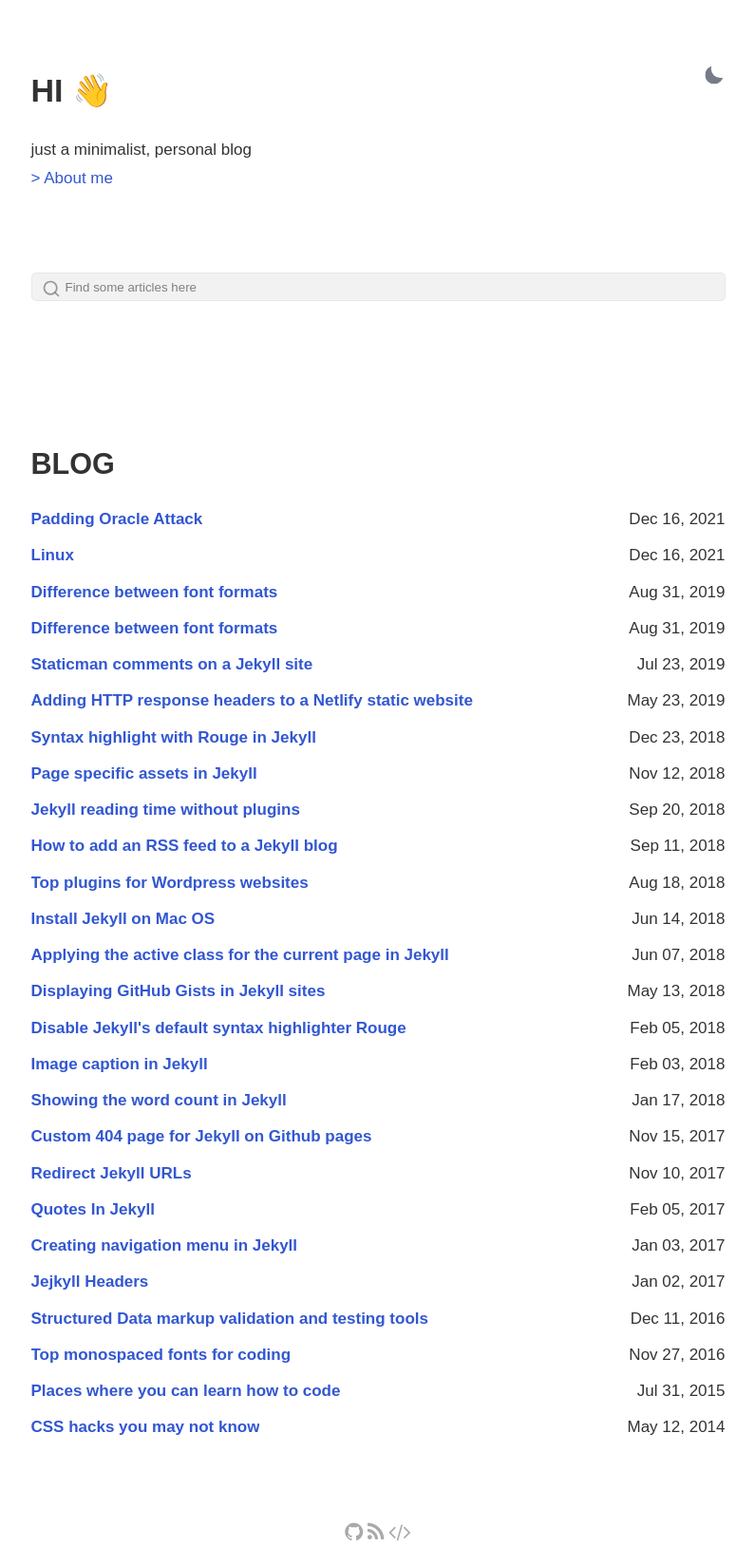
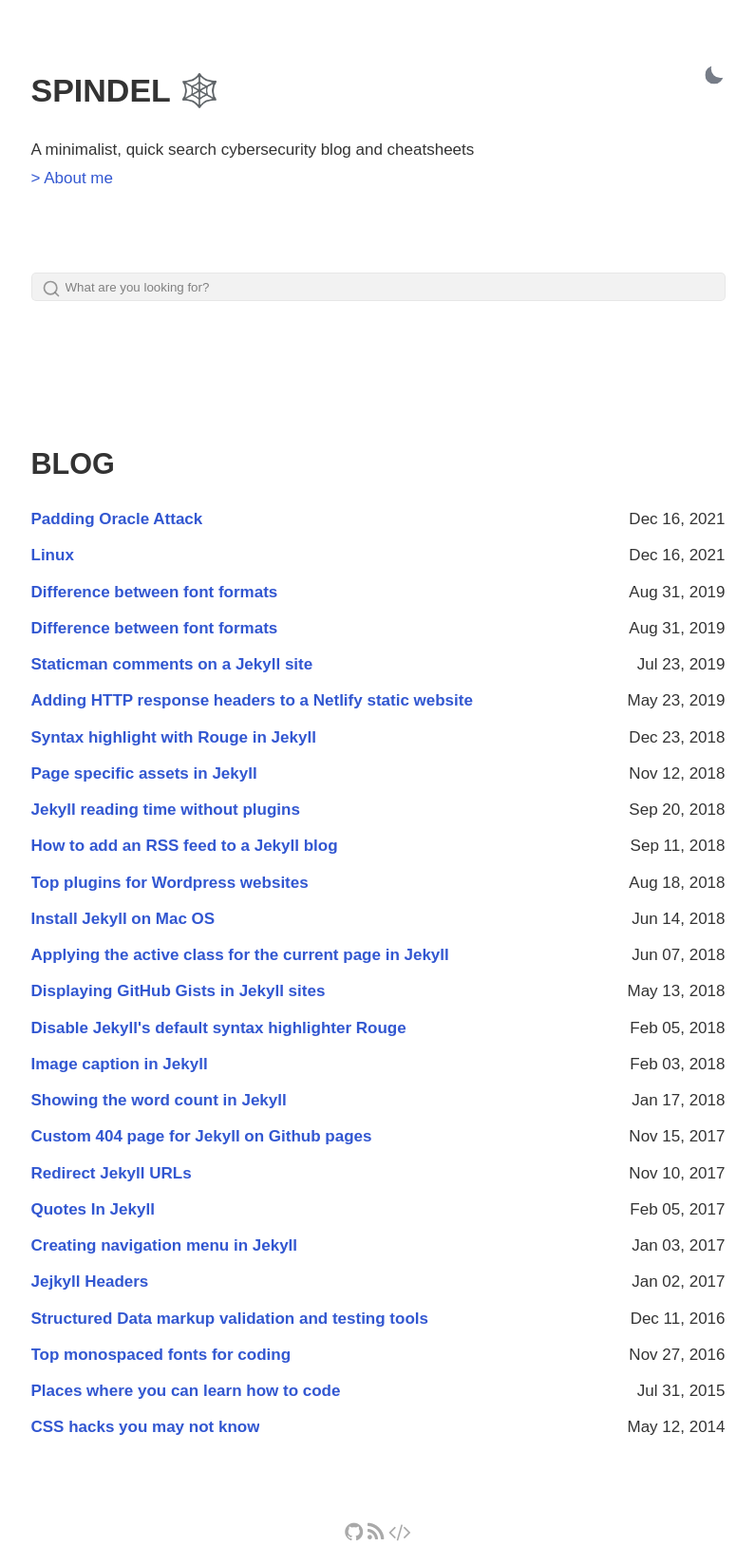
Before and after one commit to mvineza/spindel, a Jekyll site: the page built from index.html, in a window 1280 px wide. Shown: the whole page at 95% size, without its empty margins (242-1037 px from the left). Built offline with Jekyll 4.4.1, drawn with Linux system fonts in a browser that asks for light colours.

Commit message:
master: personalizations

```diff
--- a/_config.yml
+++ b/_config.yml
@@ -1,8 +1,8 @@
 site: Spindel
 title: Spindel
-greetings: Hi 👋
+greetings: Spindel 🕸️
 description: >-
-  just a minimalist, personal blog
+  A minimalist, quick search cybersecurity blog and cheatsheets
 lang: en-US
 timezone:  Asia/Singapore
 repo: https://github.com/mvineza/spindel # site repo [optional]
--- a/_layouts/default.html
+++ b/_layouts/default.html
@@ -63,11 +63,11 @@ layout: compress
 
 <footer class="social-footer">
   <div class="social-footer-icons">
-    <a href="https://github.com/P0WEX" title="Github profile, nothing much there, yet" target="_blank"
+    <a href="https://github.com/mvineza" title="Github profile, nothing much there, yet" target="_blank"
       rel="noopener noreferrer"><i class="fa fa-github" aria-hidden="true"></i></a>
     <a href="{{site.url}}{{ site.baseurl }}/atom.xml" title="Feed RSS" target="_blank" rel="noopener noreferrer"><i
         class="fa fa-rss" aria-hidden="true"></i></a>
-    <a href="https://github.com/P0WEX/Gesko" title="Browse the code" target="_blank" rel="noopener noreferrer"><i
+    <a href="https://github.com/mvineza/spindel" title="Browse the code" target="_blank" rel="noopener noreferrer"><i
         class="fa fa-code" aria-hidden="true"></i></a>
   </div>
 </footer>
--- a/index.html
+++ b/index.html
@@ -31,7 +31,7 @@ layout: default
         </svg>
     </label>
 
-    <input type="search" id="search-input" placeholder="Find some articles here" aria-label="Search">
+    <input type="search" id="search-input" placeholder="What are you looking for?" aria-label="Search">
     <ul id="search-results"></ul>
 </div>
 
```
Also changed, not shown: README.md.
